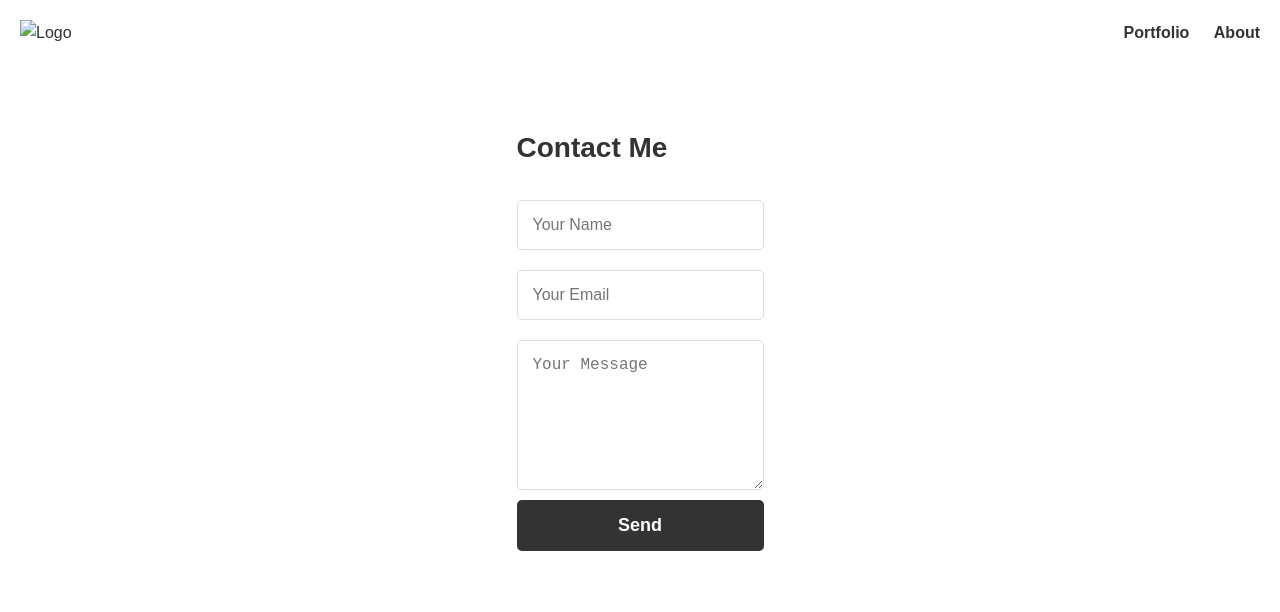
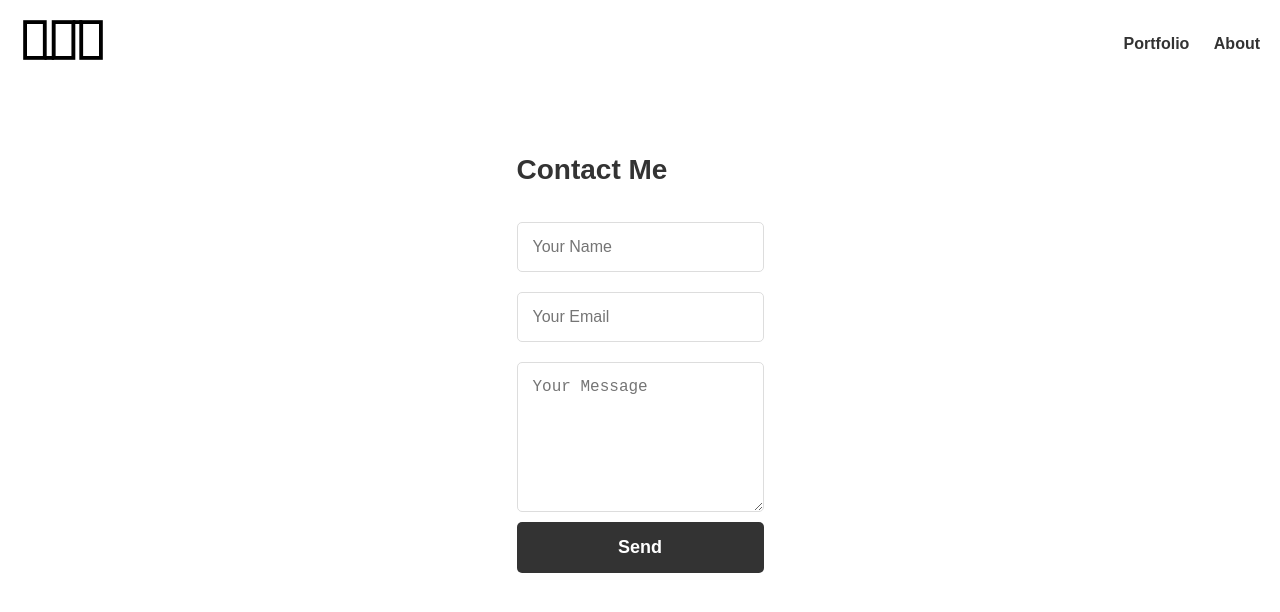
Before and after one commit to Vilim1222/Portfolio, a plain HTML site: page contact.html in a window 1280 px wide. Drawn offline with Linux system fonts and the light colour scheme; a web font is replaced by a local one.

Commit message:
contact.html

```diff
--- a/contact.html
+++ b/contact.html
@@ -9,7 +9,7 @@
 <body>
     <header>
         <div class="logo">
-            <img src="logo.svg" alt="Logo">
+            <img src="logo.png" alt="Logo">
         </div>
         <nav>
             <a href="index.html">Portfolio</a>
```
